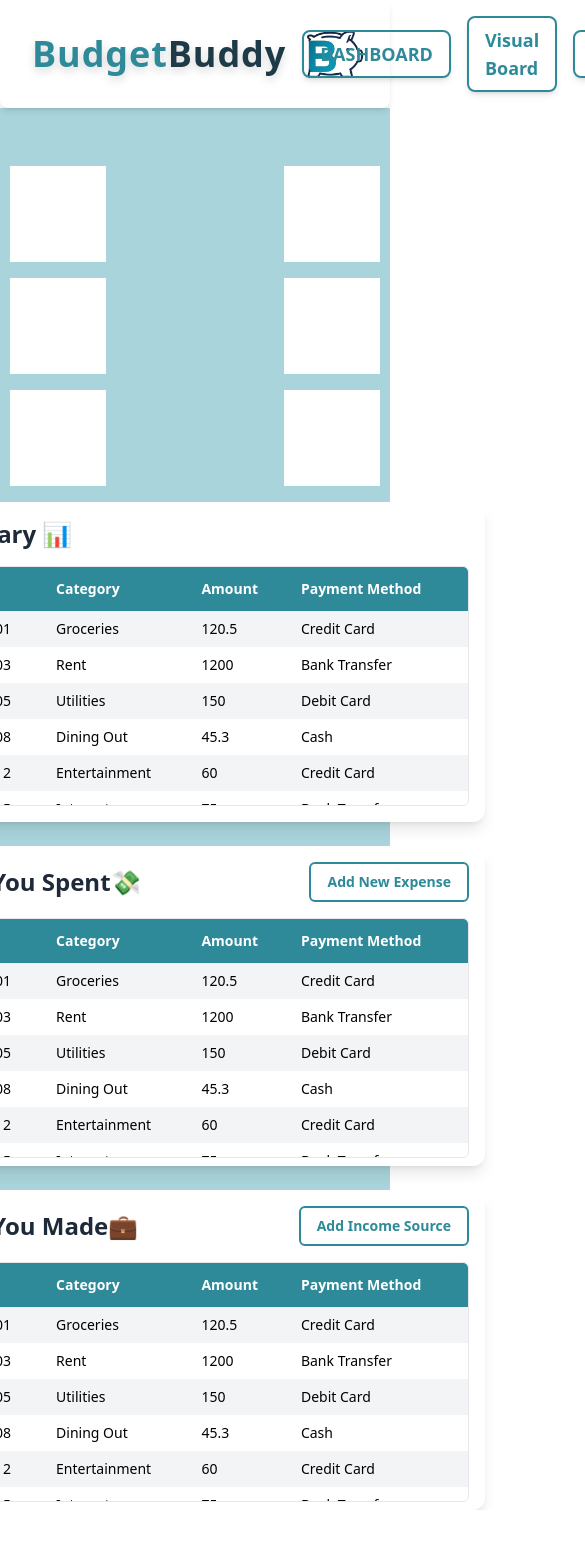
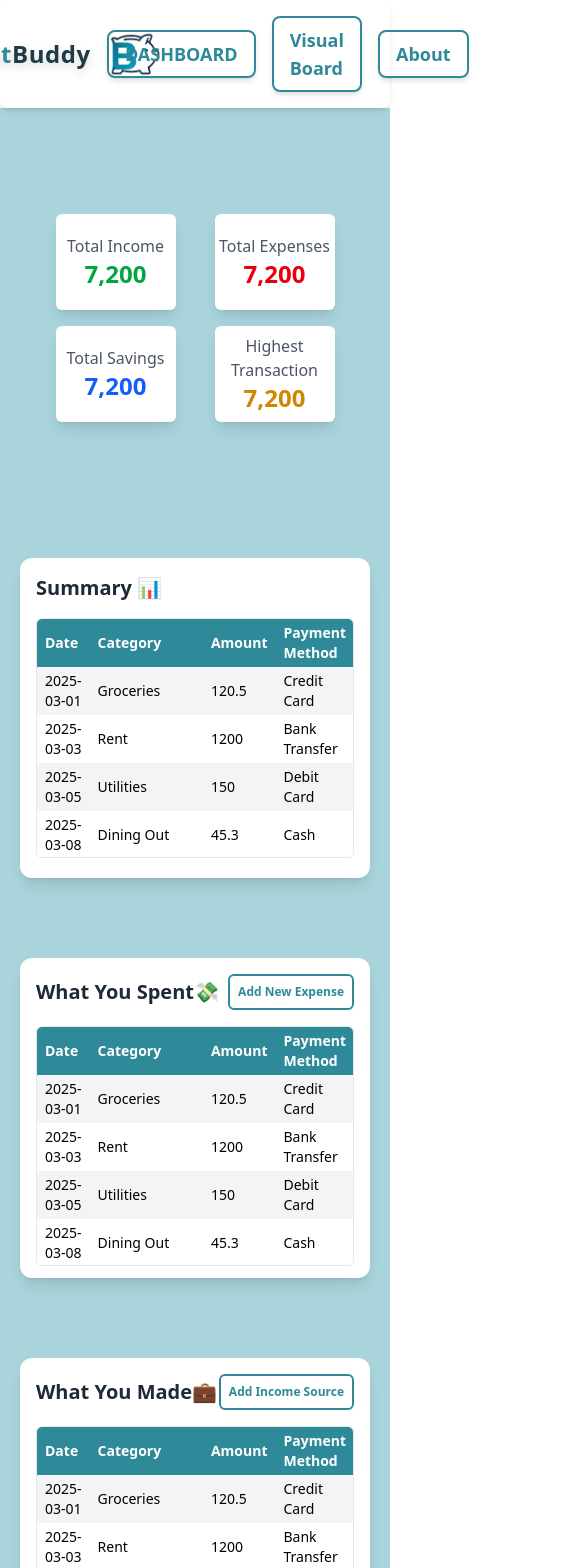
Before and after one commit to vinith555/BudgetBuddy, an Angular app: page /dashboard in a window 390 px wide. Shown: the top 1568 px of the page, 585 px wide, since content can reach past the window. Before the commit the page ends 1510 px from the top, so only its background shows below. Built offline with nearby package versions, Linux system fonts and the light colour scheme.

Commit message:
added responsiveness for the home page

```diff
--- a/src/app/dashboard/dashboard.component.html
+++ b/src/app/dashboard/dashboard.component.html
@@ -1,17 +1,19 @@
-<nav class="flex flex-row bg-white sticky top-0 w-full z-50 shadow-md rounded-lg items-center px-8 py-4 justify-between">
+<nav class="flex flex-row bg-white sticky top-0 w-full z-50 shadow-md rounded-lg items-center px-8 py-4 justify-center">
+    <h1>@if (displayToggle) {<button>Tog</button>}</h1>
     <div class="flex flex-row items-center gap-x-4">
-        <h1 class="text-4xl font-extrabold text-[#2E8A99] bg-clip-text drop-shadow-lg tracking-wide">
+    <h1 class="sm:text-4xl text-2xl font-extrabold text-[#2E8A99] bg-clip-text drop-shadow-lg tracking-wide">
     Budget<span class="text-[#1E3A47]">Buddy</span>
-</h1>
-        <img src="logo.png" alt="" class="h-14 w-16">
+    </h1>
+        <img src="logo.png" alt="" class="sm:h-14 sm:w-16 h-12 w-14">
     </div>
-    <div class="flex flex-row items-center gap-x-4">
+    @if (!displayToggle) { <div class="flex flex-row items-center gap-x-4">
         <a routerLink="/dashboard" class="text-[#2E8A99] font-bold text-lg px-4 py-2 rounded-lg border-2 border-[#2E8A99] hover:bg-[#2E8A99] hover:text-white transition-all duration-300 shadow-md">
         DASHBOARD</a>
         <a href="" class="text-[#2E8A99] font-bold text-lg px-4 py-2 rounded-lg border-2 border-[#2E8A99] hover:bg-[#2E8A99] hover:text-white transition-all duration-300 shadow-md">
         Visual Board</a>
         <a href="" class="text-[#2E8A99] font-bold text-lg px-4 py-2 rounded-lg border-2 border-[#2E8A99] hover:bg-[#2E8A99] hover:text-white transition-all duration-300 shadow-md">
         About</a>
-    </div>
+    </div>}
+
 </nav>
 <router-outlet></router-outlet>
--- a/src/app/dashboard/dashboard.component.ts
+++ b/src/app/dashboard/dashboard.component.ts
@@ -1,4 +1,4 @@
-import { Component } from '@angular/core';
+import { Component, HostListener, OnChanges, SimpleChanges } from '@angular/core';
 import { RouterLink, RouterOutlet } from '@angular/router';
 
 @Component({
@@ -7,6 +7,16 @@ import { RouterLink, RouterOutlet } from '@angular/router';
   templateUrl: './dashboard.component.html',
   styleUrl: './dashboard.component.css'
 })
-export class DashboardComponent {
+export class DashboardComponent{
+ displayToggle:boolean = false;
+ @HostListener('window:resize',['$event'])onResize(event:any){
+  const width = event.target.innerWidth;
+  if(width < 820){
+    this.displayToggle = true;
+  }else{
+    this.displayToggle = false;
+  }
+    console.log(event.target.innerWidth);
 
+ };
 }
--- a/src/app/home/home.component.html
+++ b/src/app/home/home.component.html
@@ -5,65 +5,62 @@
     <h1 class="font-semibold text-lg">WELCOME {{name}}! 🎉</h1>
     <p class="text-sm mt-1">Start managing your finances like a pro!</p>
   </div>
-<section class="mt-[50px] flex flex-wrap gap-x-6 gap-y-6 justify-between px-[100px]">
-
-  <div class="w-[580px] h-80">
+<section class="mt-[50px] flex flex-wrap gap-y-20 gap-x-20 justify-center lg:px-[120px]">
+    <div class="md:w-[580px] sm:w-[400px] w-[350px] h-80 content-center">
           <div class="grid grid-cols-2 w-full px-4 py-2 justify-items-center">
-      <div class="bg-white w-24 h-24 ">
+            <div class="bg-white md:w-[200px] w-[120px] h-24 rounded-md shadow-lg content-center">
+              <p class="text-gray-600 text-center">Total Income</p>
+              <h1 class="font-bold text-green-600 text-2xl text-center">7,200</h1>
             </div>
-      <div class="bg-white w-24 h-24 ">
+            <div class="bg-white md:w-[200px] w-[120px] h-24 rounded-md shadow-lg content-center">
+              <p class="text-gray-600 text-center">Total Expenses</p>
+              <h1 class="font-bold text-red-600 text-2xl text-center">7,200</h1>
             </div>
           </div>
           <div class="grid grid-cols-2 w-full px-4 py-2 justify-items-center">
-      <div class="bg-white w-24 h-24 ">
+            <div class="bg-white md:w-[200px] w-[120px] h-24 rounded-md shadow-lg content-center">
+              <p class="text-gray-600 text-center">Total Savings</p>
+              <h1 class="font-bold text-blue-600 text-2xl text-center">7,200</h1>
             </div>
-      <div class="bg-white w-24 h-24 ">
-      </div>
-    </div>
-    <div class="grid grid-cols-2 w-full px-4 py-2 justify-items-center">
-      <div class="bg-white w-24 h-24 ">
-      </div>
-      <div class="bg-white w-24 h-24 ">
-      </div>
+            <div class="bg-white md:w-[200px] w-[120px] h-24 rounded-md shadow-lg content-center">
+              <p class="text-gray-600 text-center">Highest Transaction</p>
+              <h1 class="font-bold text-yellow-600 text-2xl text-center">7,200</h1>
             </div>
           </div>
 
-
-
-
-      <div class="bg-white h-80 w-[580px] rounded-xl shadow-lg p-4">
+    </div>
+    <div class="bg-white h-80 md:w-[580px] sm:w-[400px] w-[350px] rounded-xl shadow-lg p-4">
       <div class="flex justify-between items-center mb-4">
-        <h2 class="text-2xl font-bold text-gray-800">Summary 📊</h2>
+        <h2 class="md:text-2xl text-xl font-bold text-gray-800">Summary 📊</h2>
       </div>
       <div class="max-h-60 overflow-y-auto custom-scrollbar rounded-md border border-gray-200">
         <table class="w-full table-auto border-collapse text-sm">
           <thead class="bg-[#2E8A99] text-white sticky top-0 z-10">
             <tr>
-              <th class="py-3 px-4 text-left">Date</th>
-              <th class="py-3 px-4 text-left">Category</th>
-              <th class="py-3 px-4 text-left">Amount</th>
-              <th class="py-3 px-4 text-left">Payment Method</th>
+              <th class="md:py-3 md:px-4 py-1 px-2 text-left">Date</th>
+              <th class="md:py-3 md:px-4 py-1 px-2 text-left">Category</th>
+              <th class="md:py-3 md:px-4 py-1 px-2 text-left">Amount</th>
+              <th class="md:py-3 md:px-4 py-1 px-2 text-left">Payment Method</th>
             </tr>
           </thead>
           <tbody>
             @for (item of budgetData; track $index) {
             <tr class="odd:bg-gray-100 even:bg-white hover:bg-gray-200 transition-colors">
-              <td class="py-2 px-4">{{item.date}}</td>
-              <td class="py-2 px-4">{{item.category}}</td>
-              <td class="py-2 px-4">{{item.amount}}</td>
-              <td class="py-2 px-4">{{item.paymentMethod}}</td>
+              <td class="md:py-2 md:px-4 py-1 px-2">{{item.date}}</td>
+              <td class="md:py-2 md:px-4 py-1 px-2">{{item.category}}</td>
+              <td class="md:py-2 md:px-4 py-1 px-2">{{item.amount}}</td>
+              <td class="md:py-2 md:px-4 py-1 px-2">{{item.paymentMethod}}</td>
             </tr>
             }
           </tbody>
         </table>
       </div>
-
     </div>
-        <div class="bg-white h-80 w-[580px] rounded-xl shadow-lg p-4">
+    <div class="bg-white h-80 md:w-[580px] sm:w-[400px] w-[350px] rounded-xl shadow-lg p-4">
             <div class="flex justify-between items-center mb-4">
-              <h2 class="text-2xl font-bold text-gray-800">What You Spent💸</h2>
+              <h2 class="md:text-2xl text-xl font-bold text-gray-800">What You Spent💸</h2>
               <div class="gap-x-6">
-                <button class="py-2 px-4 text-sm font-semibold border-2 border-[#2E8A99] text-[#2E8A99] rounded-md hover:bg-[#2E8A99] hover:text-white transition-colors duration-300">
+                <button class="md:py-2 md:px-4 md:text-sm py-2 px-2 text-xs font-semibold border-2 border-[#2E8A99] text-[#2E8A99] rounded-md hover:bg-[#2E8A99] hover:text-white transition-colors duration-300">
                   Add New Expense
                 </button>
               </div>
@@ -72,29 +69,29 @@
               <table class="w-full table-auto border-collapse text-sm">
                 <thead class="bg-[#2E8A99] text-white sticky top-0 z-10">
                   <tr>
-                    <th class="py-3 px-4 text-left">Date</th>
-                    <th class="py-3 px-4 text-left">Category</th>
-                    <th class="py-3 px-4 text-left">Amount</th>
-                    <th class="py-3 px-4 text-left">Payment Method</th>
+                    <th class="md:py-3 md:px-4 py-1 px-2 text-left">Date</th>
+                    <th class="md:py-3 md:px-4 py-1 px-2 text-left">Category</th>
+                    <th class="md:py-3 md:px-4 py-1 px-2 text-left">Amount</th>
+                    <th class="md:py-3 md:px-4 py-1 px-2 text-left">Payment Method</th>
                   </tr>
                 </thead>
                 <tbody>
                   @for (item of budgetData; track $index) {
                   <tr class="odd:bg-gray-100 even:bg-white hover:bg-gray-200 transition-colors">
-                    <td class="py-2 px-4">{{item.date}}</td>
-                    <td class="py-2 px-4">{{item.category}}</td>
-                    <td class="py-2 px-4">{{item.amount}}</td>
-                    <td class="py-2 px-4">{{item.paymentMethod}}</td>
+                    <td class="md:py-2 md:px-4 py-1 px-2">{{item.date}}</td>
+                    <td class="md:py-2 md:px-4 py-1 px-2">{{item.category}}</td>
+                    <td class="md:py-2 md:px-4 py-1 px-2">{{item.amount}}</td>
+                    <td class="md:py-2 md:px-4 py-1 px-2">{{item.paymentMethod}}</td>
                   </tr>
                   }
                 </tbody>
               </table>
             </div>
     </div>
-        <div class="bg-white h-80 w-[580px] rounded-xl shadow-lg p-4">
+    <div class="bg-white h-80 md:w-[580px] sm:w-[400px] w-[350px] rounded-xl shadow-lg p-4">
             <div class="flex justify-between items-center mb-4">
-              <h2 class="text-2xl font-bold text-gray-800">What You Made💼</h2>
-              <button class="py-2 px-4 text-sm font-semibold border-2 border-[#2E8A99] text-[#2E8A99] rounded-md hover:bg-[#2E8A99] hover:text-white transition-colors duration-300">
+              <h2 class="md:text-2xl text-xl font-bold text-gray-800">What You Made💼</h2>
+              <button class="md:py-2 md:px-4 md:text-sm py-2 px-2 text-xs font-semibold border-2 border-[#2E8A99] text-[#2E8A99] rounded-md hover:bg-[#2E8A99] hover:text-white transition-colors duration-300">
                 Add Income Source
               </button>
             </div>
@@ -103,19 +100,19 @@
               <table class="w-full table-auto border-collapse text-sm">
                 <thead class="bg-[#2E8A99] text-white sticky top-0 z-10">
                   <tr>
-                    <th class="py-3 px-4 text-left">Date</th>
-                    <th class="py-3 px-4 text-left">Category</th>
-                    <th class="py-3 px-4 text-left">Amount</th>
-                    <th class="py-3 px-4 text-left">Payment Method</th>
+                    <th class="md:py-3 md:px-4 py-1 px-2 text-left">Date</th>
+                    <th class="md:py-3 md:px-4 py-1 px-2 text-left">Category</th>
+                    <th class="md:py-3 md:px-4 py-1 px-2 text-left">Amount</th>
+                    <th class="md:py-3 md:px-4 py-1 px-2 text-left">Payment Method</th>
                   </tr>
                 </thead>
                 <tbody>
                   @for (item of budgetData; track $index) {
                   <tr class="odd:bg-gray-100 even:bg-white hover:bg-gray-200 transition-colors">
-                    <td class="py-2 px-4">{{item.date}}</td>
-                    <td class="py-2 px-4">{{item.category}}</td>
-                    <td class="py-2 px-4">{{item.amount}}</td>
-                    <td class="py-2 px-4">{{item.paymentMethod}}</td>
+                    <td class="md:py-2 md:px-4 py-1 px-2">{{item.date}}</td>
+                    <td class="md:py-2 md:px-4 py-1 px-2">{{item.category}}</td>
+                    <td class="md:py-2 md:px-4 py-1 px-2">{{item.amount}}</td>
+                    <td class="md:py-2 md:px-4 py-1 px-2">{{item.paymentMethod}}</td>
                   </tr>
                   }
                 </tbody>
--- a/src/app/home/home.component.ts
+++ b/src/app/home/home.component.ts
@@ -28,6 +28,5 @@ ngOnInit(): void {
       this.dispPLay = false;
     },5000);
     console.log("ngOnint");
-
+  }
 }
-}
```
Lines whose indentation alone changed are shown as unchanged.
